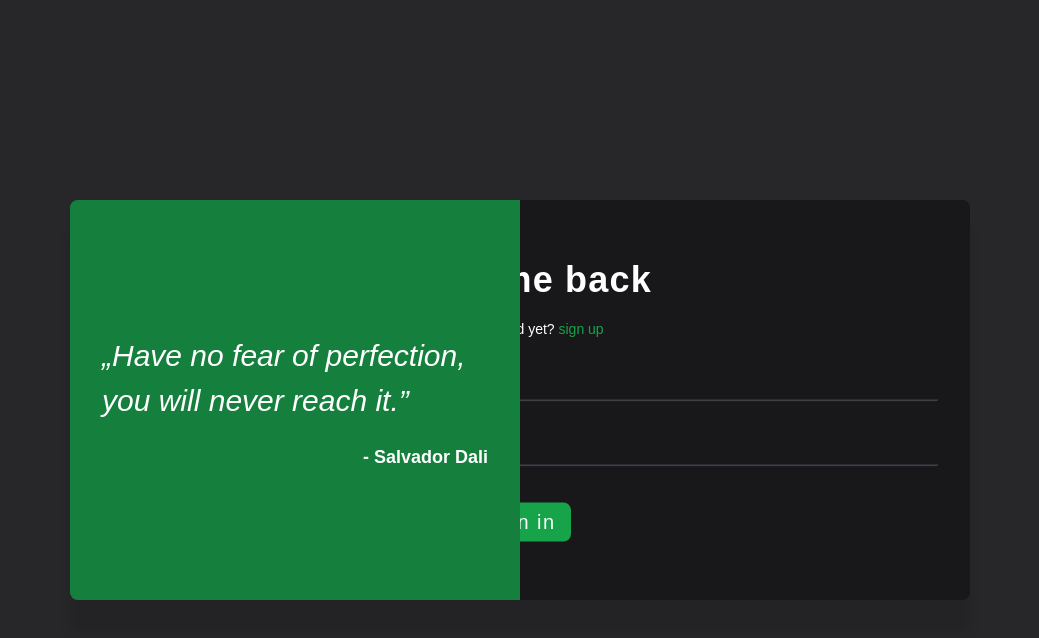
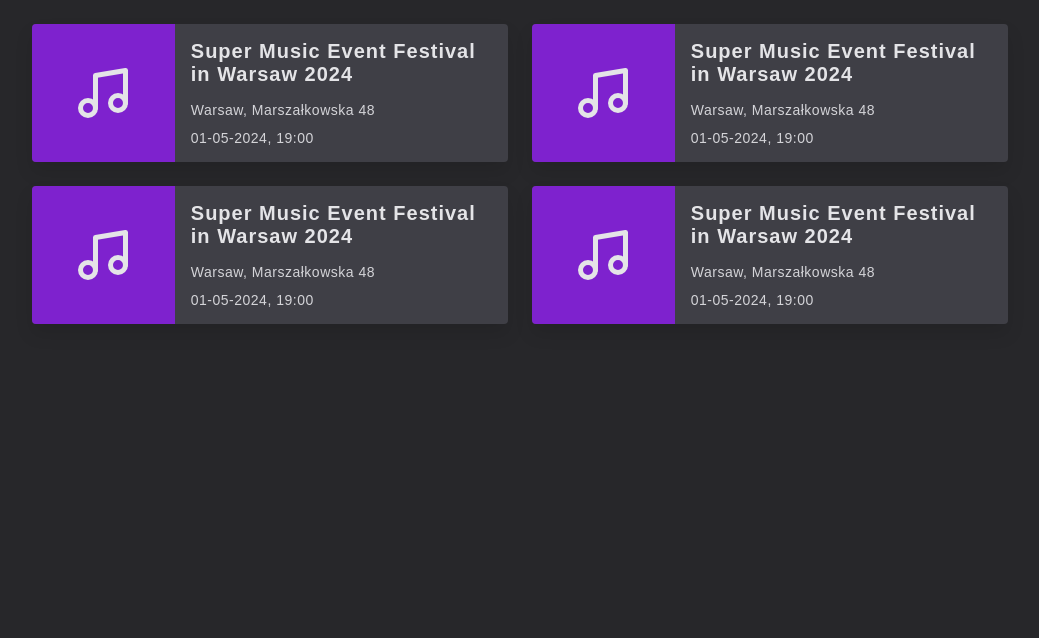
Before and after one commit to j-osypiuk/Art-Loom, a React (Vite) app: page / in a window 1280 px wide. Shown: the top 638 px of the page, without its empty margins (120-1159 px from the left). Built offline with nearby package versions, Linux system fonts and the light colour scheme.

Commit message:
Basic component layout and styles

```diff
--- a/src/App.jsx
+++ b/src/App.jsx
@@ -1,14 +1,17 @@
 import "./styles/App.css";
 import "./styles/WelcomeForm.css";
 import "./styles/FormInput.css"
+import "./styles/EventCard.css"
+import "./styles/EventsSection.css";
 import WelcomeForm from "./components/WelcomeForm.jsx";
-
+import EventCard from "./components/EventCard.jsx";
+import EventsSection from "./components/EventsSection.jsx";
 
 function App() {
   return (
-    <>
-      <WelcomeForm />
-    </>
+    <div className="cmp-container">
+      <EventsSection />
+    </div>
   );
 }
 
--- /dev/null
+++ b/src/components/EventCard.jsx
@@ -0,0 +1,21 @@
+import { FiMusic } from "react-icons/fi";
+
+const EventCard = ({props}) => {
+
+    return (
+        <a href="#" className="cmp-event-card">
+            <div className="cmp-event-card__icon-wrap">
+                <div className="cmp-event-card__icon">
+                    <FiMusic className="cmp-event-card__icon" />
+                </div>
+            </div>
+            <div className="cmp-event-card__content-wrap">
+                <p className="cmp-event-card__title">{props.title}</p>
+                <p className="cmp-event-card__location">{props.address}</p>
+                <p className="cmp-event-card__date">{`${props.date}, ${props.time}`}</p>
+            </div>
+        </a>
+    )
+}
+
+export default EventCard;
--- /dev/null
+++ b/src/components/EventsSection.jsx
@@ -0,0 +1,22 @@
+import EventCard from "./EventCard.jsx"
+import {useState} from "react";
+
+const EventsSection = () => {
+    const [props, setProps] = useState({
+        title: "Super Music Event Festival in Warsaw 2024",
+        address: "Warsaw, Marszałkowska 48",
+        date: "01-05-2024",
+        time: "19:00"
+    })
+
+    return (
+        <div className="cmp-events-section">
+            <EventCard props={props}/>
+            <EventCard props={props}/>
+            <EventCard props={props}/>
+            <EventCard props={props}/>
+        </div>
+    )
+}
+
+export default EventsSection;
--- a/src/styles/App.css
+++ b/src/styles/App.css
@@ -20,21 +20,24 @@
   --clr-secondary: #18181b;
   --clr-bg: #27272a;
   --clr-tertiary: #3f3f46;
+  --clr-gray-200: #e4e4e7;
+  --clr-gray-300: #d4d4d8;
+  --clr-gray-400: #a1a1aa;
   --clr-green-dark: #15803d;
   --clr-green: #16a34a;
   --clr-green-light: #22c55e;
-  --clr-red-dark:#b91c1c;
-  --clr-red: #dc2626;
-  --clr-red-light: #ef4444;
+  --clr-red-dark: #991b1b;
+  --clr-red: #b91c1c;
+  --clr-red-light: #dc2626;
   --clr-blue-dark: #1d4ed8;
   --clr-blue: #2563eb;
   --clr-blue-light: #3b82f6;
   --clr-yellow-dark: #eab308;
   --clr-yellow: #facc15;
   --clr-yellow-light: #fde047;
-  --clr-purple-dark: #7e22ce;
-  --clr-purple: #9333ea;
-  --clr-purple-light: #a855f7;
+  --clr-purple-dark: #6b21a8;
+  --clr-purple: #7e22ce;
+  --clr-purple-light: #9333ea;
 
   --transition-default: all 0.3s;
 
@@ -68,3 +71,10 @@ input:focus,
 textarea:focus {
   outline: none;
 }
+
+.cmp-container {
+  display: flex;
+  justify-content: center;
+  flex-wrap: wrap;
+  align-items: center;
+}
--- /dev/null
+++ b/src/styles/EventCard.css
@@ -0,0 +1,64 @@
+.cmp-event-card:link, .cmp-event-card:visited {
+    text-decoration: none;
+    display: flex;
+    align-items: stretch;
+    min-width: 30rem;
+    background-color: var(--clr-tertiary);
+    border-radius: 0.4rem;
+    box-shadow: 0 1rem 1.8rem 0 rgba(0, 0, 0, 0.1);
+    transition: var(--transition-default);
+}
+
+.cmp-event-card:hover, .cmp-event-card:focus {
+    cursor: pointer;
+    filter: brightness(0.9);
+    scale: 1.02;
+}
+
+.cmp-event-card__icon-wrap {
+    border-top-left-radius: 0.4rem;
+    border-bottom-left-radius: 0.4rem;
+    padding: 1.6rem;
+    width: 30%;
+    display: flex;
+    align-items: center;
+    justify-content: center;
+    background-color: var(--clr-purple);
+}
+
+.cmp-event-card__icon {
+    display: flex;
+    align-items: center;
+    justify-content: center;
+    font-size: 6rem;
+    stroke:  var(--clr-gray-200);;
+}
+
+.cmp-event-card__content-wrap {
+    width: 70%;
+    padding: 1.6rem;
+    display: flex;
+    flex-direction: column;
+    justify-content: center;
+}
+
+.cmp-event-card__title {
+    color: var(--clr-gray-200);
+    font-weight: 600;
+    font-size: 2rem;
+    letter-spacing: 1px;
+}
+
+.cmp-event-card__location {
+    color: var(--clr-gray-300);
+    font-size: 1.4rem;
+    margin-top: 1.6rem;
+    letter-spacing: 0.5px;
+}
+
+.cmp-event-card__date {
+    color: var(--clr-gray-300);
+    font-size: 1.4rem;
+    margin-top: 1.2rem;
+    letter-spacing: 0.5px;
+}
--- /dev/null
+++ b/src/styles/EventsSection.css
@@ -0,0 +1,8 @@
+.cmp-events-section {
+    width: 80%;
+    padding: 2.4rem;
+    display: grid;
+    grid-template-columns: repeat(2, 1fr);
+    grid-template-rows: repeat(2, 1fr);
+    gap: 2.4rem;
+}
```
